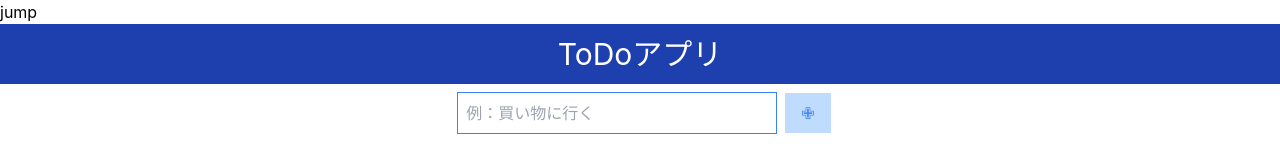
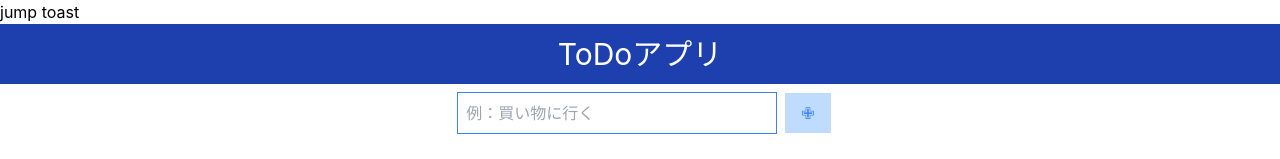
Before and after one commit to yukinkomob/react-sample-app, a React (Create React App) app: page / in a window 1280 px wide. Shown: the top 159 px of the page. Built offline with nearby package versions, Linux system fonts and the light colour scheme.

Commit message:
[mod] toast を表示 - ファイルをリネーム (jsxに変更)

```diff
--- a/src/App.js
+++ b/src/App.jsx
@@ -1,6 +1,8 @@
 import React, { useState } from 'react'
 import { BrowserRouter as Router, Switch, Route, Link } from 'react-router-dom'
 import App4 from './App4'
+import App5 from './App5'
+import toast, { Toaster } from 'react-hot-toast'
 
 let list = []
 let num = 0
@@ -27,6 +29,9 @@ function App() {
         </Route>
         <Route path="/a4">
           <App4 />
+        </Route>
+        <Route path="/a5">
+          <App5 />
         </Route>
         <Route path="/">
           <App2 />
@@ -115,9 +120,17 @@ function App2() {
     setDummy(newDummy)
   }
 
+  const showToast = () => {
+    toast('Hello World')
+  }
+
   return (
     <div className="App">
-      <Link to="/a4">jump</Link>
+      <div>
+        <Toaster />
+      </div>
+      <Link to="/a4">jump </Link>
+      <button onClick={showToast}> toast</button>
       <div>
         <div className="text-center">
           <h1 className="text-center text-3xl p-3 text-white bg-blue-800">
```
